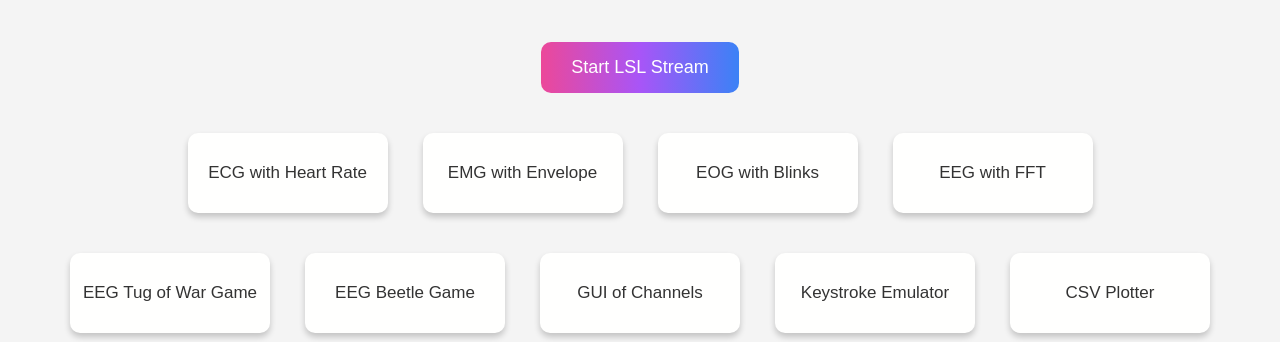
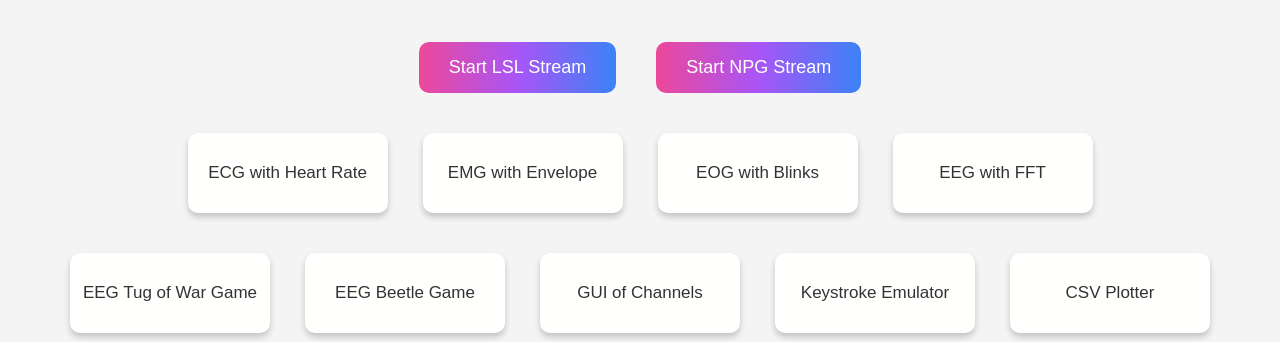
Before and after one commit to upsidedownlabs/Chords-Python, a Flask app: page / in a window 1280 px wide. Shown: the part 107-449 px from the top of the page. Run offline with Flask 3, Linux system fonts and the light colour scheme; data that the repository does not hold is empty.

Commit message:
NPG Button added

```diff
--- a/app.py
+++ b/app.py
@@ -4,9 +4,14 @@ import psutil
 import os
 import signal
 import sys
+import atexit
+import threading
 
 app = Flask(__name__)
 lsl_process = None
+lsl_running = False
+npg_running = False
+npg_process = None
 app_processes = {}
 
 def is_process_running(name):
@@ -21,36 +26,70 @@ def home():
 
 @app.route("/start_lsl", methods=["POST"])
 def start_lsl():
-    global lsl_process
-    if lsl_process and lsl_process.poll() is None:
+    global lsl_process, lsl_running
+
+    if lsl_running:
         return jsonify({"status": "LSL stream already running", "lsl_started": True})
+
     try:
-        # Start the LSL stream as a subprocess
         if sys.platform == "win32":
-            lsl_process = subprocess.Popen(["python", "chords.py", "--lsl"], stdout=subprocess.PIPE, stderr=subprocess.PIPE, creationflags=subprocess.CREATE_NO_WINDOW)
+            lsl_process = subprocess.Popen(["python", "chords.py", "--lsl"], stdout=subprocess.PIPE, stderr=subprocess.PIPE, creationflags=subprocess.CREATE_NO_WINDOW, text=True)
         else:
-            lsl_process = subprocess.Popen(["python", "chords.py", "--lsl"],stdout=subprocess.PIPE,stderr=subprocess.PIPE)
-        output = lsl_process.stderr.readline().decode().strip()  # Read the initial stderr line
+            lsl_process = subprocess.Popen(["python", "chords.py", "--lsl"], stdout=subprocess.PIPE, stderr=subprocess.PIPE, text=True)
 
+        output = lsl_process.stderr.readline().strip()
         print(output)
-        if output == "No":
-            return render_template("index.html", lsl_started=False, lsl_status="Failed to Start", lsl_color="red")
+
+        if "No" in output:
+            lsl_running = False
+            return jsonify({"lsl_started": False, "lsl_status": "Failed to Start", "lsl_color": "red"})
         else:
-            return render_template("index.html", lsl_started=True, lsl_status="Running", lsl_color="green")
-    except subprocess.TimeoutExpired:
-        return render_template(
-            "index.html", lsl_started=False, lsl_status="Timeout Error", lsl_color="red"
-        )
+            lsl_running = True
+            return jsonify({"lsl_started": True, "lsl_status": "Running", "lsl_color": "green"})
+
     except Exception as e:
-        return render_template("index.html", lsl_started=False, lsl_status=f"Error: {e}", lsl_color="red")
+        return jsonify({"lsl_started": False, "lsl_status": f"Error: {e}", "lsl_color": "red"})
+
+def read_npg_output():
+    global npg_process
+
+    if npg_process:
+        for line in iter(npg_process.stdout.readline, ''):
+            print(line.strip())  # Print npg.py output to the terminal
+
+@app.route("/start_npg", methods=["POST"])
+def start_npg():
+    global npg_process, npg_running
+
+    if npg_running:
+        return jsonify({"status": "NPG already running", "npg_started": True})
+
+    try:
+        if sys.platform == "win32":
+            npg_process = subprocess.Popen(["python", "npg.py"], stdout=subprocess.PIPE, stderr=subprocess.STDOUT, creationflags=subprocess.CREATE_NO_WINDOW, text=True, bufsize=1)
+        else:
+            npg_process = subprocess.Popen(["python3", "npg.py"], stdout=subprocess.PIPE, stderr=subprocess.STDOUT, text=True, bufsize=1)
+
+        # Start a separate thread to read npg.py output
+        threading.Thread(target=read_npg_output, daemon=True).start()
+
+        npg_running = True
+        return render_template("index.html", npg_started=True, npg_status="Running", npg_color="green", apps_enabled=True)
+
+    except Exception as e:
+        npg_running = False
+        return render_template("index.html", npg_started=False, npg_status=f"Error: {e}", npg_color="red", apps_enabled=False)
 
 @app.route("/run_app", methods=["POST"])
 def run_app():
+    global lsl_running, npg_running
     app_name = request.form.get("app_name")
 
-    # Check if the app is already running
+    if not (lsl_running or npg_running):
+        return render_template("index.html", message="Start LSL or NPG first!", running_apps=app_processes.keys())
+
     if app_name in app_processes and app_processes[app_name].poll() is None:
-        return render_template("index.html", lsl_started=True, lsl_status="Running", lsl_color="green", message=f"{app_name} is already Running", running_apps=app_processes.keys())
+        return render_template("index.html", message=f"{app_name} is already running", running_apps=app_processes.keys())
 
     try:
         # Start the app subprocess
@@ -60,19 +99,19 @@ def run_app():
             process = subprocess.Popen(["python", f"{app_name}.py"])
 
         app_processes[app_name] = process
-        return render_template("index.html", lsl_started=True, lsl_status="Running", lsl_color="green", running_apps=app_processes.keys(), message=None)
-
+        return render_template("index.html", running_apps=app_processes.keys(), message=None)
     except Exception as e:
-        return render_template("index.html", lsl_started=True, lsl_status="Running", lsl_color="green", message=f"Error starting {app_name}: {e}", running_apps=app_processes.keys())
+        return render_template("index.html", message=f"Error starting {app_name}: {e}", running_apps=app_processes.keys())
 
 @app.route("/app_status", methods=["GET"])
 def app_status():
     # Check the status of all apps
     try:
         statuses = {
-            app_name: (process.poll() is None)  # True if running, False if not
-            for app_name, process in app_processes.items()
+            "lsl_started": lsl_running,
+            "npg_started": npg_running
         }
+        statuses.update({app_name: (process.poll() is None) for app_name, process in app_processes.items()})
         return jsonify(statuses)
     except Exception as e:
        return jsonify({"error": str(e)}), 500
@@ -83,7 +122,7 @@ def stop_lsl():
     return jsonify({'status': 'LSL Stream and applications stopped and server is shutting down.'})
 
 def stop_all_processes():
-    global lsl_process, app_processes
+    global lsl_process, npg_process, app_processes, lsl_running, npg_running
 
     # Terminate LSL process
     if lsl_process and lsl_process.poll() is None:
@@ -92,17 +131,25 @@ def stop_all_processes():
             lsl_process.wait(timeout=3)
         except subprocess.TimeoutExpired:
             lsl_process.kill()
+        lsl_running = False
 
-    # Terminate all app processes
-    for app_name, process in app_processes.items():
+    if npg_process and npg_process.poll() is None:
+        npg_process.terminate()
+        try:
+            npg_process.wait(timeout=3)
+        except subprocess.TimeoutExpired:
+            npg_process.kill()
+        npg_running = False
+
+    for app_name, process in list(app_processes.items()):
         if process.poll() is None:
             process.terminate()
             try:
                 process.wait(timeout=3)
             except subprocess.TimeoutExpired:
                 process.kill()
+        del app_processes[app_name]
 
-    app_processes.clear()
     print("All processes terminated.")
 
 def handle_sigint(signal_num, frame):
@@ -110,7 +157,9 @@ def handle_sigint(signal_num, frame):
     stop_all_processes()
     sys.exit(0)
 
-signal.signal(signal.SIGINT, handle_sigint)   # Register signal handler for Ctrl+C
+# Register signal handler for Ctrl+C
+signal.signal(signal.SIGINT, handle_sigint)
+atexit.register(stop_all_processes)
 
 if __name__ == "__main__":
     app.run(debug=True)
--- a/static/style.css
+++ b/static/style.css
@@ -8,6 +8,16 @@ body {
 .container {
     text-align: center;
     padding: 20px;
+}
+
+.controls-container {
+    display: flex;
+    justify-content: center;
+    gap: 20px;
+}
+
+.controls {
+    display: flex;
 }
 
 .header h1 {
@@ -104,6 +114,10 @@ button:disabled {
     cursor: not-allowed;
 }
 
+.npg-disabled button {
+    cursor: not-allowed;
+}
+
 button.running {
     background-color: rgb(105, 206, 105);
     cursor: not-allowed;
--- a/templates/index.html
+++ b/templates/index.html
@@ -20,6 +20,7 @@
          </div>
          {% endif %}
 
+        <div class="controls-container">
         <div class="controls">
             {% if not lsl_started %}
                 <form action="/start_lsl" method="POST">
@@ -29,28 +30,38 @@
                 <button id="start_lsl_button" class="lsl-running" disabled>LSL Stream Running</button>
             {% endif %}
         </div>
-        <div class="app-buttons {% if not lsl_started %}lsl-disabled{% endif %}">
+        <div class="controls">
+            {% if not npg_started %}
+                <form action="/start_npg" method="POST">
+                    <button type="submit" id="start_npg_button" class="npg-not-running">Start NPG Stream</button>
+                </form>
+            {% else %}
+                <button id="start_npg_button" class="npg-running" disabled>NPG Stream Running</button>
+            {% endif %}
+        </div>
+    </div>
+        <div class="app-buttons {% if not (lsl_started or npg_started) %}disabled-apps{% endif %}">
             <!-- Row 1: ECG, EMG, EOG, EEG -->
             <div class="row">
                 <form action="/run_app" method="POST">
                     <button type="submit" name="app_name" value="heartbeat_ecg"
                             class="{% if 'heartbeat_ecg' in running_apps %}running{% else %}not-running{% endif %}"
-                            {% if not lsl_started %}disabled{% endif %}>
+                            {% if not (lsl_started or npg_started) %}disabled{% endif %}>
                         ECG with Heart Rate
                     </button>
                     <button type="submit" name="app_name" value="emgenvelope"
                             class="{% if 'emgenvelope' in running_apps %}running{% else %}not-running{% endif %}"
-                            {% if not lsl_started %}disabled{% endif %}>
+                            {% if not (lsl_started or npg_started) %}disabled{% endif %}>
                         EMG with Envelope
                     </button>
                     <button type="submit" name="app_name" value="eog"
                             class="{% if 'eog' in running_apps %}running{% else %}not-running{% endif %}"
-                            {% if not lsl_started %}disabled{% endif %}>
+                            {% if not (lsl_started or npg_started) %}disabled{% endif %}>
                         EOG with Blinks
                     </button>
                     <button type="submit" name="app_name" value="ffteeg"
                             class="{% if 'ffteeg' in running_apps %}running{% else %}not-running{% endif %}"
-                            {% if not lsl_started %}disabled{% endif %}>
+                            {% if not (lsl_started or npg_started) %}disabled{% endif %}>
                         EEG with FFT
                     </button>
                 </form>
@@ -61,46 +72,67 @@
                 <form action="/run_app" method="POST">
                     <button type="submit" name="app_name" value="game"
                             class="{% if 'game' in running_apps %}running{% else %}not-running{% endif %}"
-                            {% if not lsl_started %}disabled{% endif %}>
+                            {% if not (lsl_started or npg_started) %}disabled{% endif %}>
                         EEG Tug of War Game
                     </button>
                     <button type="submit" name="app_name" value="beetle"
                             class="{% if 'beetle' in running_apps %}running{% else %}not-running{% endif %}"
-                            {% if not lsl_started %}disabled{% endif %}>
+                            {% if not (lsl_started or npg_started) %}disabled{% endif %}>
                         EEG Beetle Game
                     </button>
                     <button type="submit" name="app_name" value="gui"
                             class="{% if 'gui' in running_apps %}running{% else %}not-running{% endif %}"
-                            {% if not lsl_started %}disabled{% endif %}>
+                            {% if not (lsl_started or npg_started) %}disabled{% endif %}>
                         GUI of Channels
                     </button>
                     <button type="submit" name="app_name" value="keystroke"
                             class="{% if 'keystroke' in running_apps %}running{% else %}not-running{% endif %}"
-                            {% if not lsl_started %}disabled{% endif %}>
+                            {% if not (lsl_started or npg_started) %}disabled{% endif %}>
                         Keystroke Emulator
                     </button>
                     <button type="submit" name="app_name" value="csvplotter"
                             class="{% if 'csvplotter' in running_apps %}running{% else %}not-running{% endif %}"
-                            {% if not lsl_started %}disabled{% endif %}>
+                            {% if not lsl_started or npg_started %}disabled{% endif %}>
                         CSV Plotter
                     </button>
                 </form>
             </div>
         </div>
     </div>
-    <script>           // For checking the running status of the apps
+    <script>
+        function updateButtons(lsl_started, npg_started) {
+            let buttons = document.querySelectorAll('.app-buttons button');
+            buttons.forEach(button => {
+                button.disabled = !(lsl_started || npg_started);
+            });
+
+            let appButtonsDiv = document.querySelector('.app-buttons');
+            if (lsl_started || npg_started) {
+                appButtonsDiv.classList.remove('disabled-apps');
+            } else {
+                appButtonsDiv.classList.add('disabled-apps');
+            }
+        }
+
         function updateAppStatus() {
             fetch('/app_status')
                 .then(response => response.json())
                 .then(statuses => {
+                    const lslStarted = statuses.lsl_started || false;
+                    const npgStarted = statuses.npg_started || false;
+
+                    updateButtons(lslStarted, npgStarted);
+
                     Object.keys(statuses).forEach(app => {
                         const button = document.querySelector(`button[value="${app}"]`);
+                        if (button) {
                             if (statuses[app]) {
                                 button.classList.add("running");
                                 button.classList.remove("not-running");
                             } else {
                                 button.classList.add("not-running");
                                 button.classList.remove("running");
+                            }
                         }
                     });
                 })
```
Lines whose indentation alone changed are shown as unchanged.
